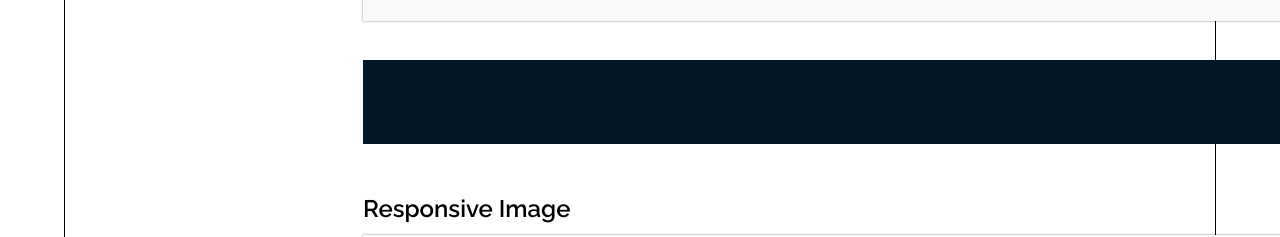
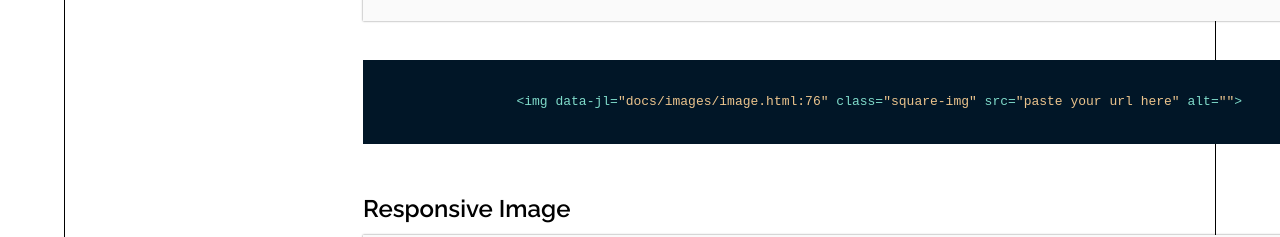
Before and after one commit to sadathshariff/The-CSS-Yard, a plain HTML site: page docs/images/image.html in a window 1280 px wide. Shown: the part 947-1184 px from the top of the page. Drawn offline with nearby package versions, Linux system fonts and the light colour scheme.

Commit message:
refactor:"added example code"

```diff
--- a/docs/images/image.html
+++ b/docs/images/image.html
@@ -73,7 +73,7 @@
                <div class="example-code">
                 <pre>
                   <code class="html hljs xml">
-
+                  <img class="square-img" src="paste your url here" alt="">
                   </code>
                 </pre>
               </div>
```
